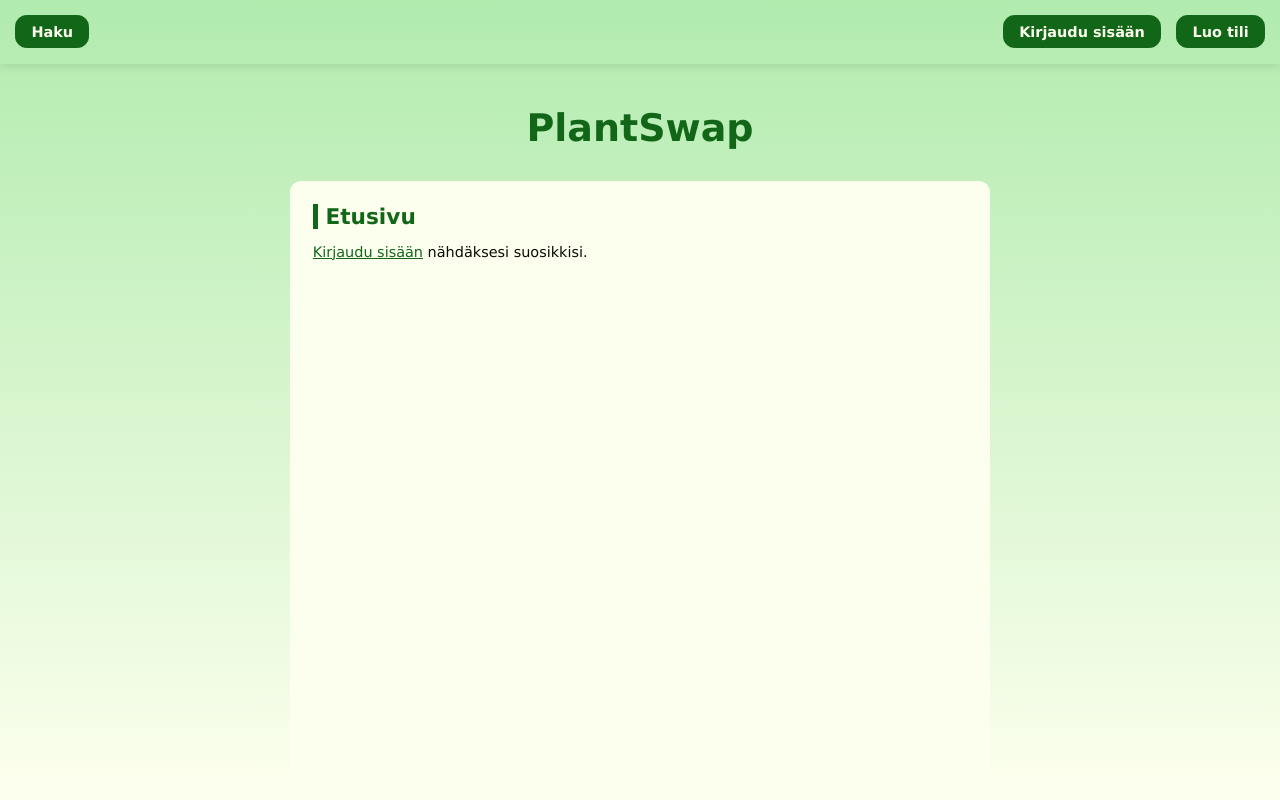
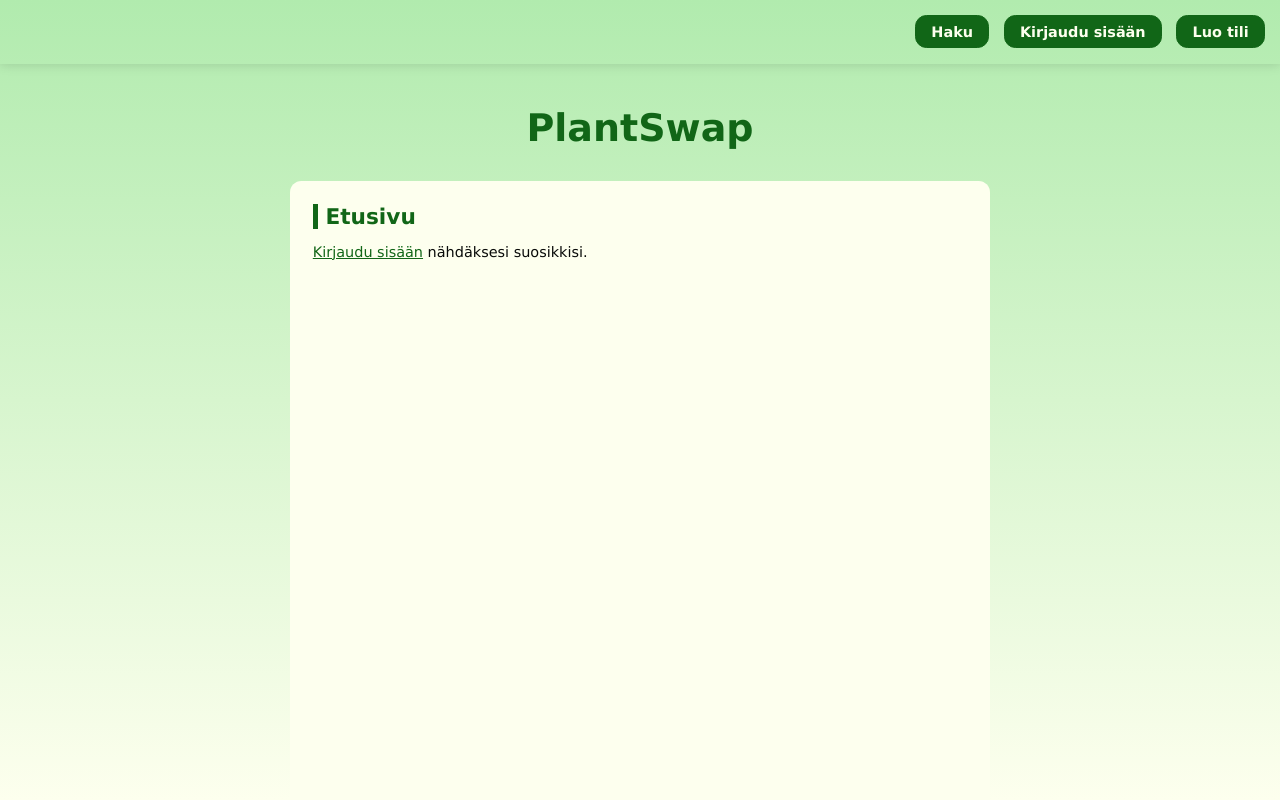
Before and after one commit to mkankaan/plantswap, a Flask app: page / in a window 1280 px wide. Run offline with Flask 3, Linux system fonts and the light colour scheme.

Commit message:
Change navigation

```diff
--- a/static/main.css
+++ b/static/main.css
@@ -239,9 +239,10 @@ label,
   /* border-bottom: var(--border-size) solid var(--clr-primary); */
   box-shadow: 0 0 0.75rem 0 rgba(9, 11, 9, 0.15);
   display: flex;
-  justify-content: space-between;
+  justify-content: flex-end;
   flex-direction: row;
   padding: 1rem;
+  gap: 1em;
 }
 
 .nav ul div {
--- a/templates/layout.html
+++ b/templates/layout.html
@@ -10,6 +10,17 @@
       <nav>
         <ul>
           <div>
+            {% if session.username %}
+            <li>
+              <p>
+                Kirjautunut sisään nimellä
+                <a href="/user/{{ session.user_id }}"
+                  >{{ session.username }}</a
+                >
+              </p>
+            </li>
+            {% endif %}
+
             <li>
               <a href="/search" class="button">Haku</a>
             </li>
@@ -21,16 +32,8 @@
             {% endif %}
           </div>
 
-          <div class="nav-user">
           {% if session.username %}
-            <li>
-              <p>
-                Kirjautunut sisään nimellä
-                <a href="/user/{{ session.user_id }}"
-                  >{{ session.username }}</a
-                >
-              </p>
-            </li>
+
           <li>
             <a href="/logout" class="button">Kirjaudu ulos</a>
           </li>
@@ -42,7 +45,6 @@
             <a href="/register" class="button">Luo tili</a>
           </li>
           {% endif %}
-          </div>
         </ul>
       </nav>
     </div>
```
Lines whose indentation alone changed are shown as unchanged.
